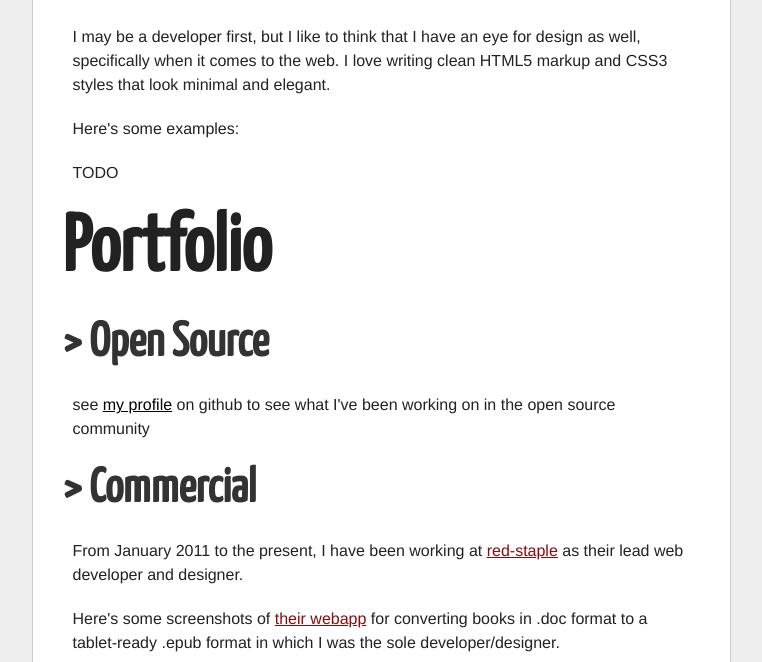
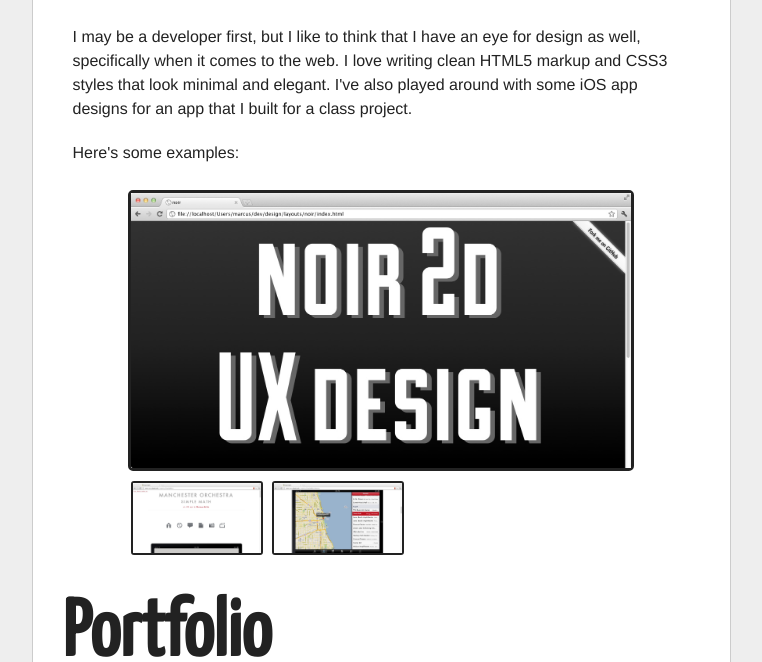
Before and after one commit to mportiz08/resume-old, a plain HTML site: page index.html in a window 1280 px wide. Shown: the part 637-1299 px from the top of the page, without its empty margins (259-1021 px from the left). Drawn offline with Linux system fonts and the light colour scheme.

Commit message:
added screenshots

```diff
--- a/index.html
+++ b/index.html
@@ -36,12 +36,18 @@
       </ul>
       <h2 id="design">> Design</h2>
       <p>
-        I may be a developer first, but I like to think that I have an eye for design as well, specifically when it comes to the web. I love writing clean HTML5 markup and CSS3 styles that look minimal and elegant.
+        I may be a developer first, but I like to think that I have an eye for design as well, specifically when it comes to the web. I love writing clean HTML5 markup and CSS3 styles that look minimal and elegant. I've also played around with some iOS app designs for an app that I built for a class project.
       </p>
       <p>
         Here's some examples:
       </p>
-      <p>TODO</p>
+      <div class="screens">
+        <div class="screen"><img src="images/noir.jpg" width="500" height="275" alt="screenshot of noir website design concept" /></div>
+        <ul>
+          <li><img src="images/simplemath-site.jpg" width="128" height="70" alt="simple math website screenshot" /></li>
+          <li><img src="images/simplemath-app.jpg" width="128" height="70" alt="simple math ipad app screenshot" /></li>
+        </ul>
+      </div>
       <h1 id="portfolio">Portfolio</h1>
       <h2 id="open-source">> Open Source</h2>
       <p>
@@ -54,7 +60,15 @@
       <p>
         Here's some screenshots of <a href="http://books.red-staple.com/" class="red-staple">their webapp</a> for converting books in .doc format to a tablet-ready .epub format in which I was the sole developer/designer.
       </p>
-      <p>TODO</p>
+      <div class="screens">
+        <div class="screen"><img src="images/books-edit.jpg" width="500" height="275" alt="books.red-staple.com screenshot" /></div>
+        <ul>
+          <li><img src="images/books-edit_document.jpg" width="128" height="70" alt="books.red-staple.com screenshot" /></li>
+          <li><img src="images/books-organize.jpg" width="128" height="70" alt="books.red-staple.com screenshot" /></li>
+          <li><img src="images/books-purchase.jpg" width="128" height="70" alt="books.red-staple.com screenshot" /></li>
+          <li><img src="images/books-validated.jpg" width="128" height="70" alt="books.red-staple.com screenshot" /></li>
+        </ul>
+      </div>
       <h1 id="education">Education</h1>
       <h2 id="college">> College</h2>
       <p>
--- a/stylesheets/style.css
+++ b/stylesheets/style.css
@@ -52,6 +52,35 @@ h4 { font-size: 1em; }
   visibility: hidden;
 }
 
+.screens {
+  padding: 15px;
+}
+
+.screens .screen {
+  background: #000;
+  border: 3px solid #222;
+  border-radius: 5px;
+  height: 275px;
+  margin: 0 auto;
+  width: 500px;
+}
+
+.screens ul {
+  margin: 0 auto;
+  width: 500px;
+}
+
+.screens ul li {
+  background: #000;
+  border: 2px solid #222;
+  border-radius: 3px;
+  display: inline-block;
+  height: 70px;
+  margin: 10px 5px 10px 0;
+  padding: 0;
+  width: 128px;
+}
+
 a.ruby { color: #c61a1a; }
 a.coffeescript { color: #ff5600; }
 a.rails { color: #981a21; }
```
Also changed, not shown: images/books-edit.jpg (added), images/books-edit_document.jpg (added), images/books-organize.jpg (added), images/books-purchase.jpg (added), images/books-validated.jpg (added), images/noir.jpg (added), images/simplemath-app.jpg (added), images/simplemath-site.jpg (added).
